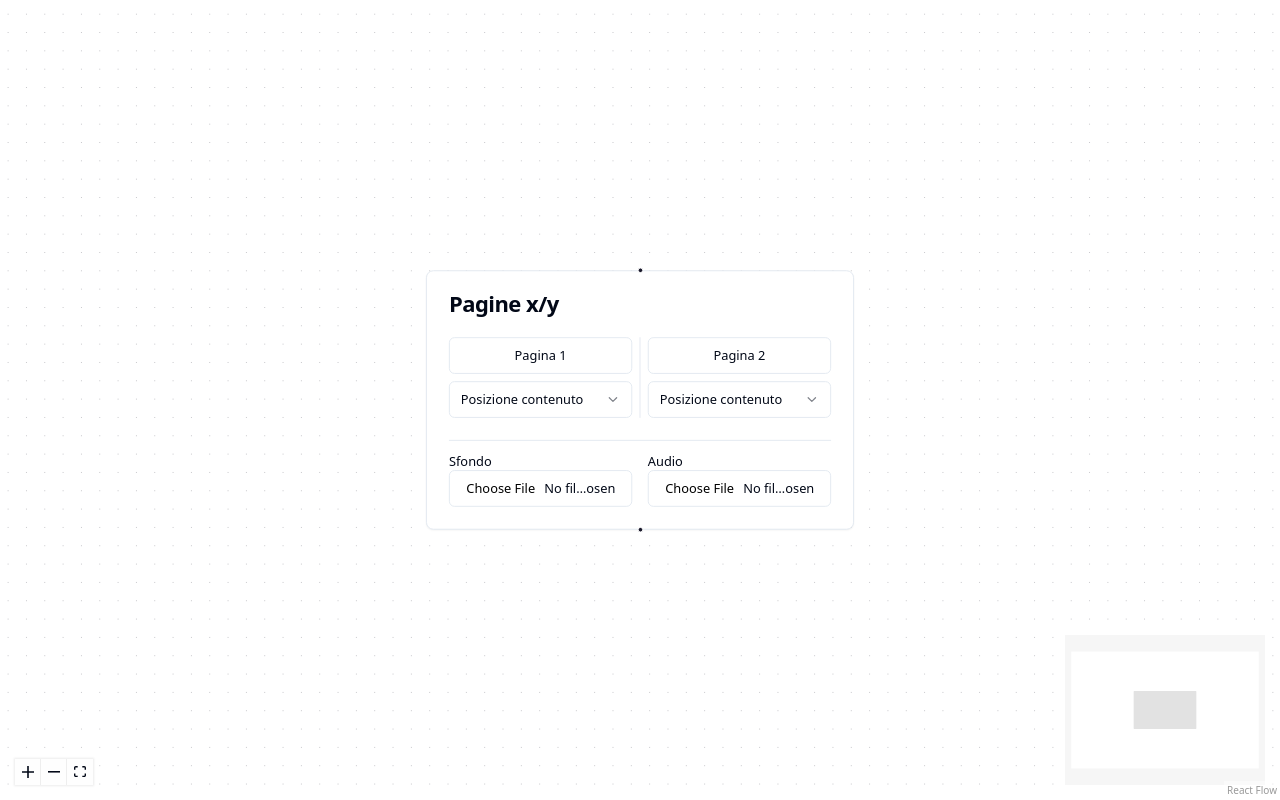
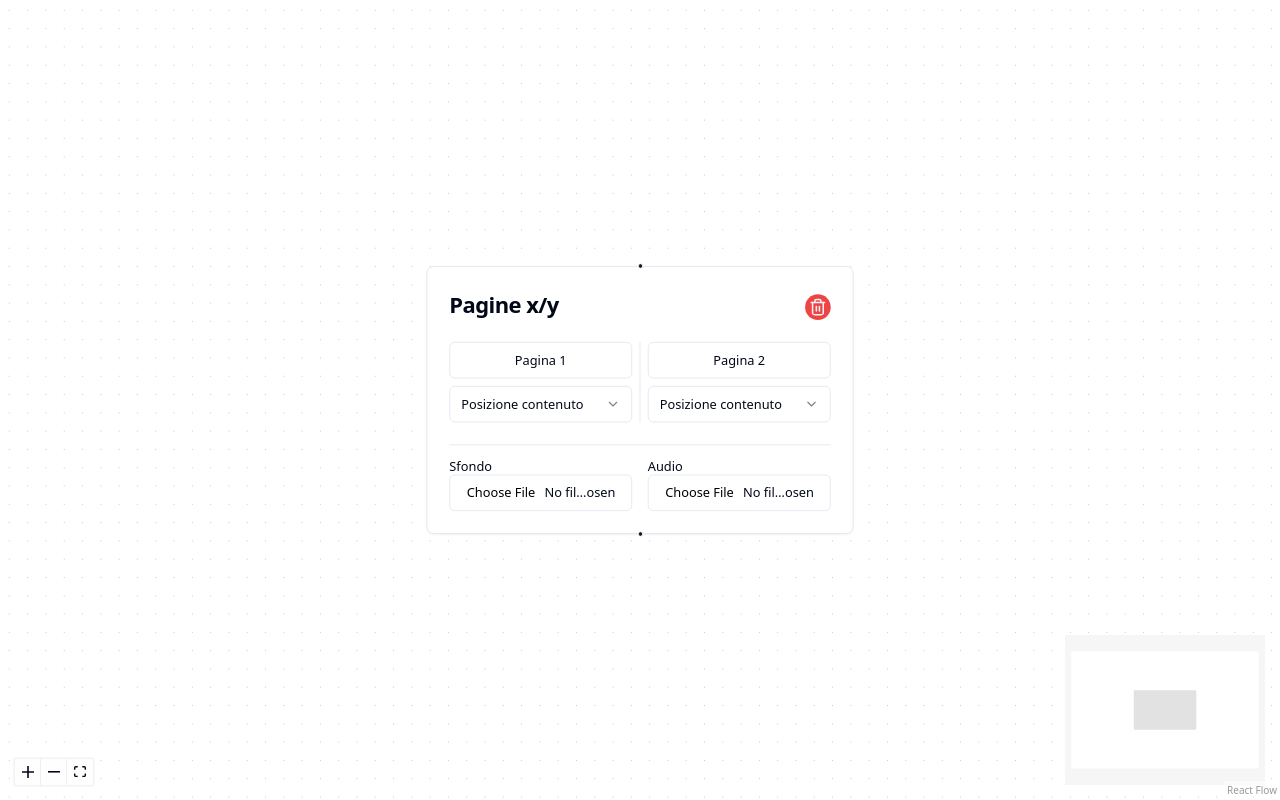
Before and after one commit to daxdiv/app-racconti-interattivi, a React (Vite) app: page / in a window 1280 px wide. Built offline with nearby package versions, Linux system fonts and the light colour scheme.

Commit message:
feat: delete node button

```diff
--- a/src/components/nodes/DoublePageNode.tsx
+++ b/src/components/nodes/DoublePageNode.tsx
@@ -5,17 +5,24 @@ import {
   CardHeader,
   CardTitle,
 } from "@/components/ui/card";
-import { Handle, Position } from "@xyflow/react";
+import { Handle, Position, useReactFlow } from "@xyflow/react";
 
 import { Input } from "@/components/ui/input";
 import { Label } from "@/components/ui/label";
 import NodeDialog from "./ui/NodeDialog";
 import NodeSelect from "./ui/NodeSelect";
 import { Separator } from "@/components/ui/separator";
+import { Trash2 } from "lucide-react";
 
 type DoublePageNodeProps = React.ComponentProps<typeof Card>;
 
 function DoublePageNode(props: DoublePageNodeProps) {
+  const { setNodes } = useReactFlow();
+
+  const onNodeDelete = () => {
+    setNodes(nodes => nodes.filter(node => node.id !== props.id));
+  };
+
   return (
     <>
       <Handle
@@ -23,8 +30,13 @@ function DoublePageNode(props: DoublePageNodeProps) {
         position={Position.Top}
       />
       <Card {...props}>
-        <CardHeader>
+        <CardHeader className="flex flex-row justify-between items-center">
           <CardTitle>Pagine x/y</CardTitle>
+          <Trash2
+            className="cursor-pointer text-secondary p-1 rounded-full bg-destructive"
+            size={28}
+            onClick={onNodeDelete}
+          />
         </CardHeader>
         <CardContent className="grid">
           <div className="flex items-center justify-between">
```
